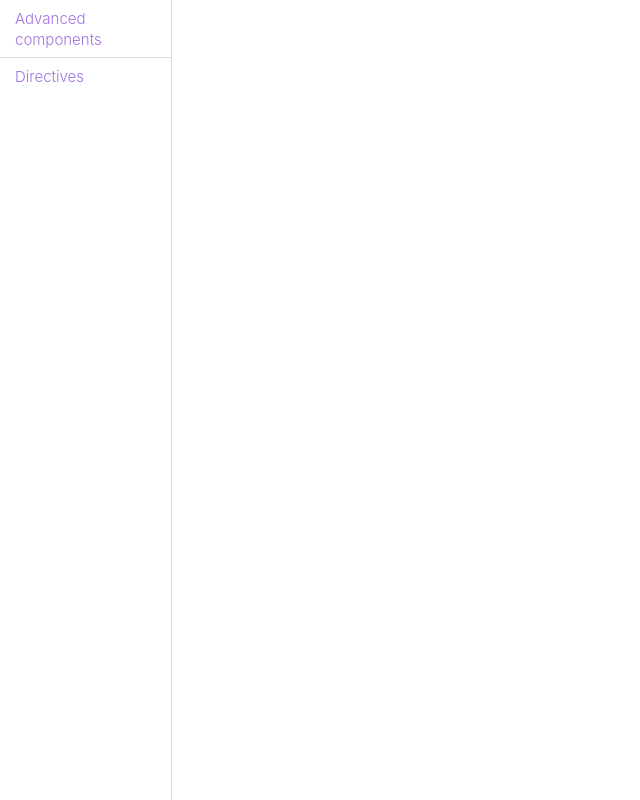
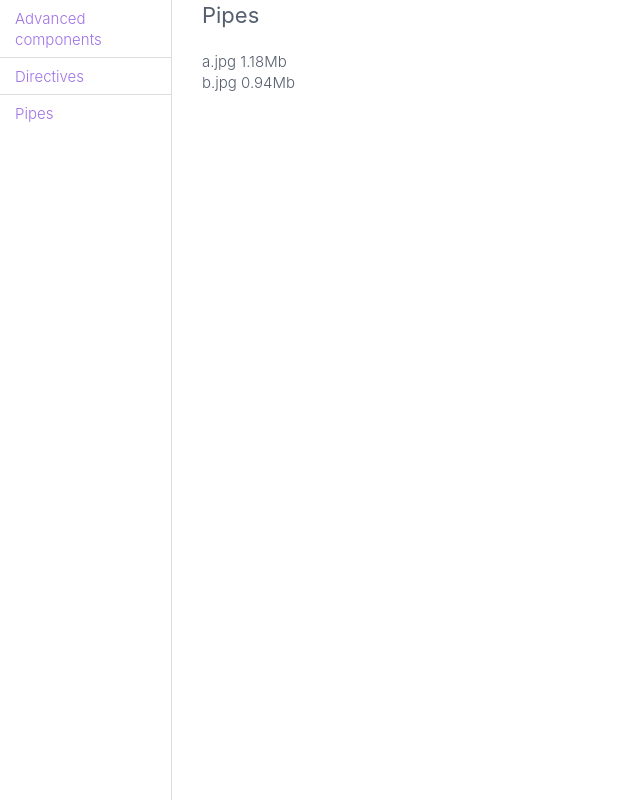
Before and after one commit to chat-du-cheshire/ultimate-ng-pro, an Angular app: page /pipes in a window 1280 px wide. Before the commit this address led to /. Shown: the whole page, without its empty margins (0-640 px from the left). Built offline with nearby package versions, Linux system fonts and the light colour scheme.

Commit message:
Lesson: Creating a custom pipe

```diff
--- a/src/app/app.component.html
+++ b/src/app/app.component.html
@@ -8,6 +8,9 @@
       <li class="nav__item">
         <a class="nav__link" routerLink="/directives">Directives</a>
       </li>
+      <li class="nav__item">
+        <a class="nav__link" routerLink="/pipes">Pipes</a>
+      </li>
     </ul>
   </nav>
   <section class="content">
--- a/src/app/app.module.ts
+++ b/src/app/app.module.ts
@@ -5,6 +5,7 @@ import { AppComponent } from './app.component';
 import {Route, RouterModule} from '@angular/router';
 import {AdvancedComponentsModule} from './modules/advanced-components/advanced-components.module';
 import {DirectivesModule} from './modules/directives/directives.module';
+import {PipesModule} from './modules/pipes/pipes.module';
 
 const routes: Route[] = [];
 
@@ -16,6 +17,7 @@ const routes: Route[] = [];
     BrowserModule,
     AdvancedComponentsModule,
     DirectivesModule,
+    PipesModule,
     RouterModule.forRoot(routes)
   ],
   providers: [],
--- /dev/null
+++ b/src/app/modules/pipes/components/pipes/pipes.component.html
@@ -0,0 +1,6 @@
+<div>
+  <h3>Pipes</h3>
+  <ul>
+    <li *ngFor="let file of files">{{file.name}} {{file.size | toMb: 'Mb'}}</li>
+  </ul>
+</div>
--- /dev/null
+++ b/src/app/modules/pipes/components/pipes/pipes.component.ts
@@ -0,0 +1,25 @@
+import {Component, OnInit} from '@angular/core';
+import {IFile} from '../../interfaces/IFile';
+
+@Component({
+  selector: 'pipes',
+  templateUrl: './pipes.component.html',
+  styleUrls: ['./pipes.component.scss']
+})
+export class PipesComponent implements OnInit {
+
+  files: IFile[] = [{
+    name: 'a.jpg',
+    size: 1234567
+  }, {
+    name: 'b.jpg',
+    size: 987654
+  }];
+
+  constructor() {
+  }
+
+  ngOnInit() {
+  }
+
+}
--- /dev/null
+++ b/src/app/modules/pipes/interfaces/IFile.ts
@@ -0,0 +1,5 @@
+
+export interface IFile {
+  name: string;
+  size: number | string;
+}
--- /dev/null
+++ b/src/app/modules/pipes/pipes/to-mb.pipe.ts
@@ -0,0 +1,11 @@
+import { Pipe, PipeTransform } from '@angular/core';
+
+@Pipe({
+  name: 'toMb'
+})
+export class ToMbPipe implements PipeTransform {
+  transform(value: any, suffix?: any): any {
+    return (value / (1024 * 1024)).toFixed(2) + suffix;
+  }
+
+}
```
Also changed, not shown: src/app/modules/pipes/pipes.module.ts (added, +19 -0 lines), src/app/modules/pipes/components/pipes/pipes.component.scss (added), 2 other files (tests, documents, lock files or other folders).
